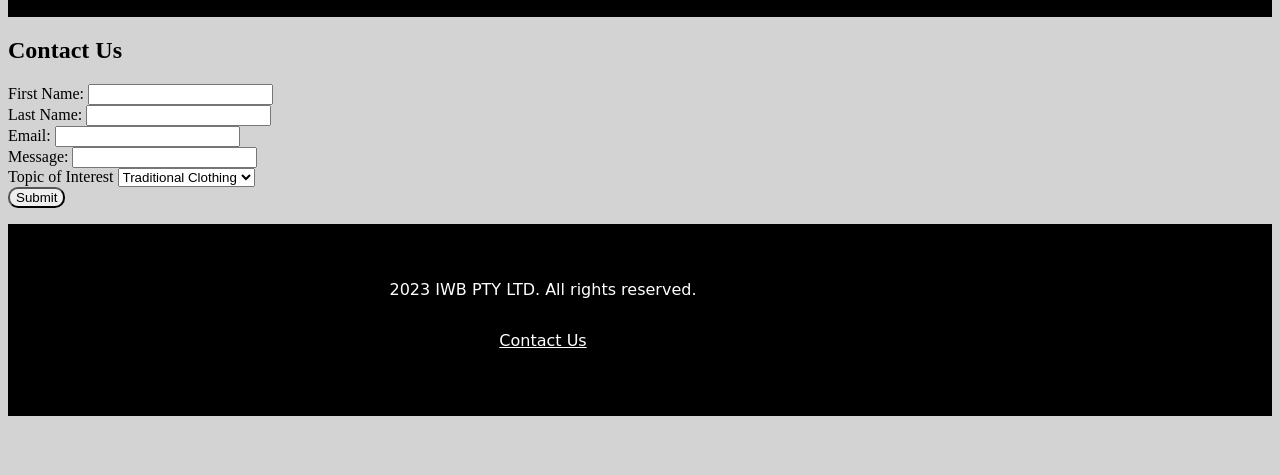
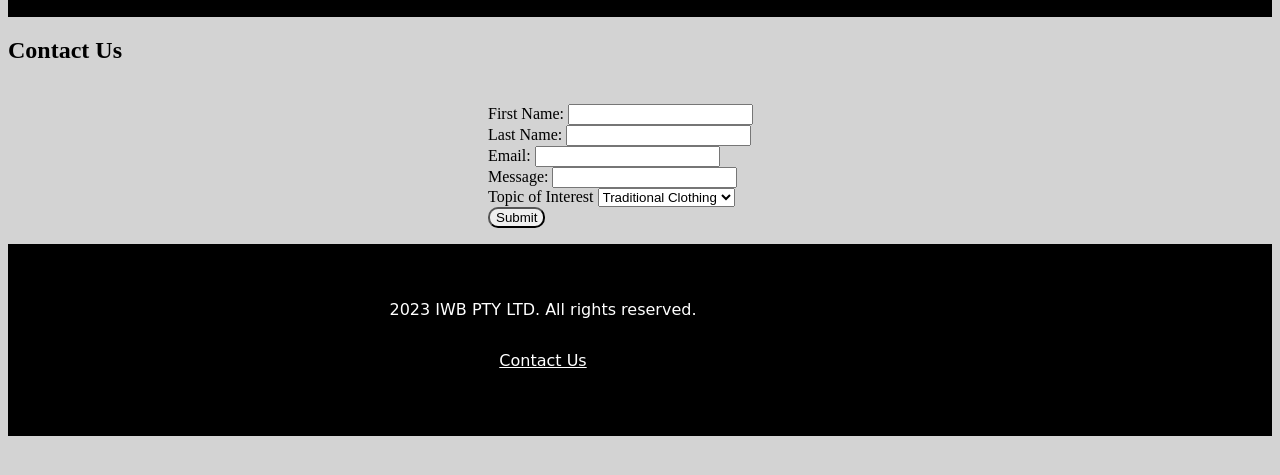
Before and after one commit to Kotsana/test, a plain HTML site: page contact.html in a window 1280 px wide. Shown: the part 115-590 px from the top of the page. Drawn offline with Linux system fonts and the light colour scheme.

Commit message:
Update style.css

```diff
--- a/style.css
+++ b/style.css
@@ -96,11 +96,14 @@ color: white;
 }
 .grid-container {
   display: grid;
-  grid-template-columns: 1fr 1fr; /* Two equal columns */
+  grid-template-columns: 1fr 1fr;
   gap: 20px;
   padding: 20px;
 }
-
+.container2 {
+ content-align:center;
+ margin-left: 480px;
+ margin-top: 40px;
 .right-side {
   padding: 40px;
   text-align: center;
```
